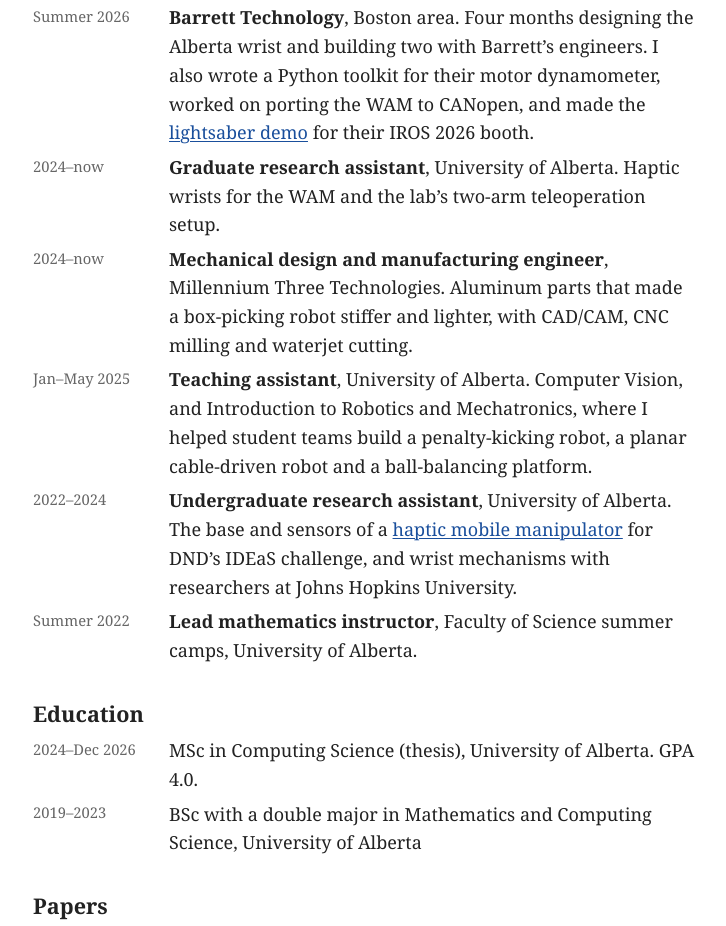
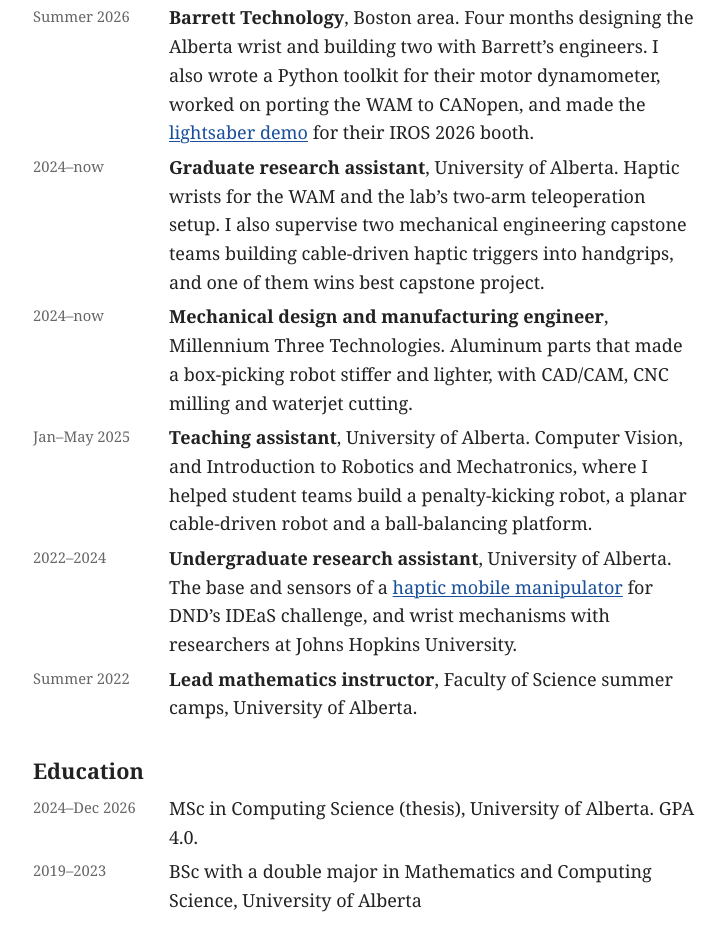
Before and after one commit to JustinValentine/JustinValentine.github.io, a plain HTML site: page about/index.html in a window 1280 px wide. Shown: the part 973-1899 px from the top of the page, without its empty margins (275-1001 px from the left). Drawn offline with Linux system fonts and the light colour scheme.

Commit message:
About and resume: MecE capstone supervision
Co-Authored-By: Claude Opus 5.5 <noreply@anthropic.com>

```diff
--- a/about/index.html
+++ b/about/index.html
@@ -48,7 +48,7 @@
       <h2>Experience</h2>
       <ul class="dated">
         <li><span class="when">Summer 2026</span><span><strong>Barrett Technology</strong>, Boston area. Four months designing the Alberta wrist and building two with Barrett&rsquo;s engineers. I also wrote a Python toolkit for their motor dynamometer, worked on porting the WAM to CANopen, and made the <a href="../posts/haptic-lightsaber/index.html">lightsaber demo</a> for their IROS 2026 booth.</span></li>
-        <li><span class="when">2024&ndash;now</span><span><strong>Graduate research assistant</strong>, University of Alberta. Haptic wrists for the WAM and the lab&rsquo;s two-arm teleoperation setup.</span></li>
+        <li><span class="when">2024&ndash;now</span><span><strong>Graduate research assistant</strong>, University of Alberta. Haptic wrists for the WAM and the lab&rsquo;s two-arm teleoperation setup. I also supervise two mechanical engineering capstone teams building cable-driven haptic triggers into handgrips, and one of them wins best capstone project.</span></li>
         <li><span class="when">2024&ndash;now</span><span><strong>Mechanical design and manufacturing engineer</strong>, Millennium Three Technologies. Aluminum parts that made a box-picking robot stiffer and lighter, with CAD/CAM, CNC milling and waterjet cutting.</span></li>
         <li><span class="when">Jan&ndash;May 2025</span><span><strong>Teaching assistant</strong>, University of Alberta. Computer Vision, and Introduction to Robotics and Mechatronics, where I helped student teams build a penalty-kicking robot, a planar cable-driven robot and a ball-balancing platform.</span></li>
         <li><span class="when">2022&ndash;2024</span><span><strong>Undergraduate research assistant</strong>, University of Alberta. The base and sensors of a <a href="../posts/mobile-manipulator/index.html">haptic mobile manipulator</a> for DND&rsquo;s IDEaS challenge, and wrist mechanisms with researchers at Johns Hopkins University.</span></li>
```
Also changed, not shown: src/about.html (+1 -1 lines), 1 other file.
